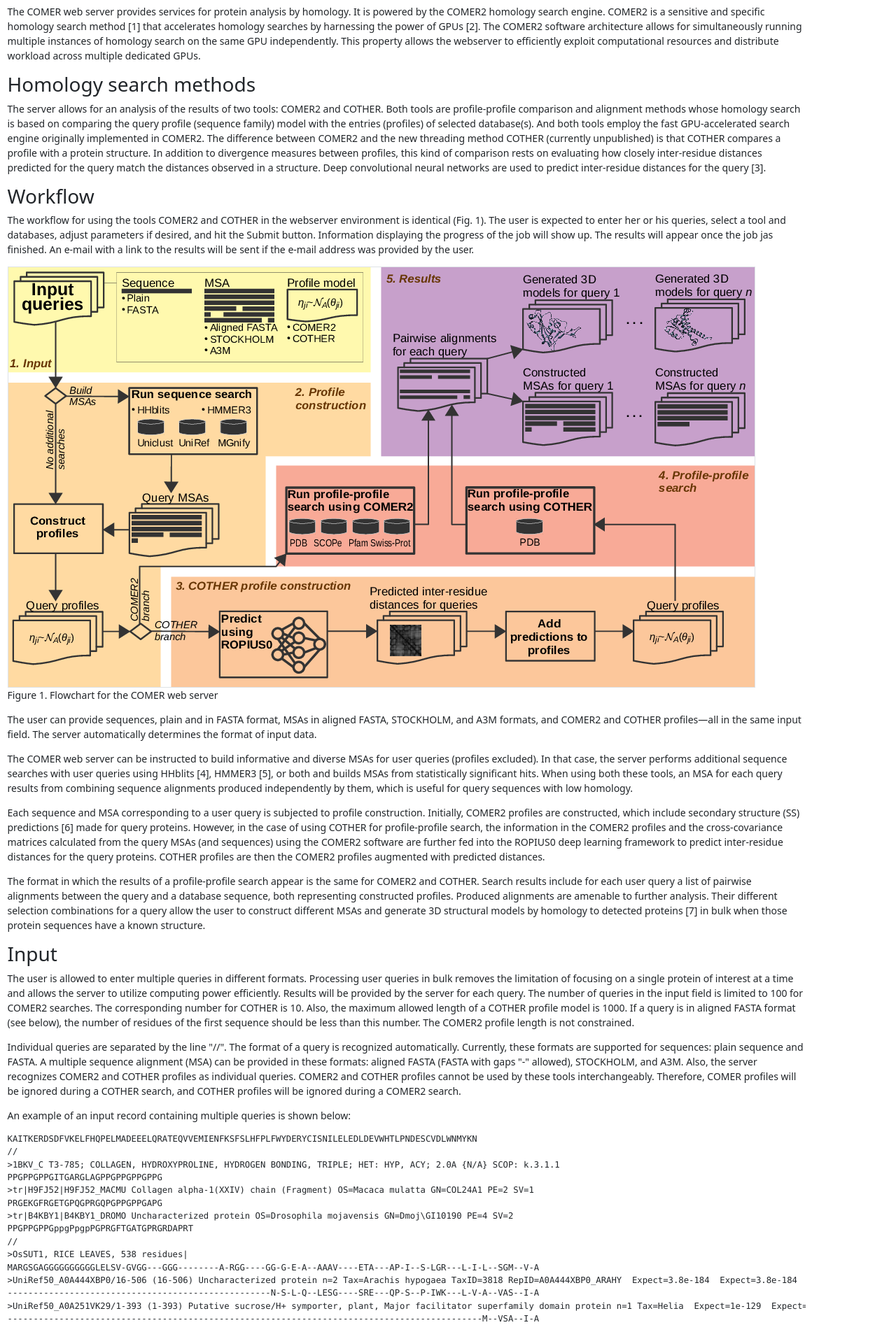
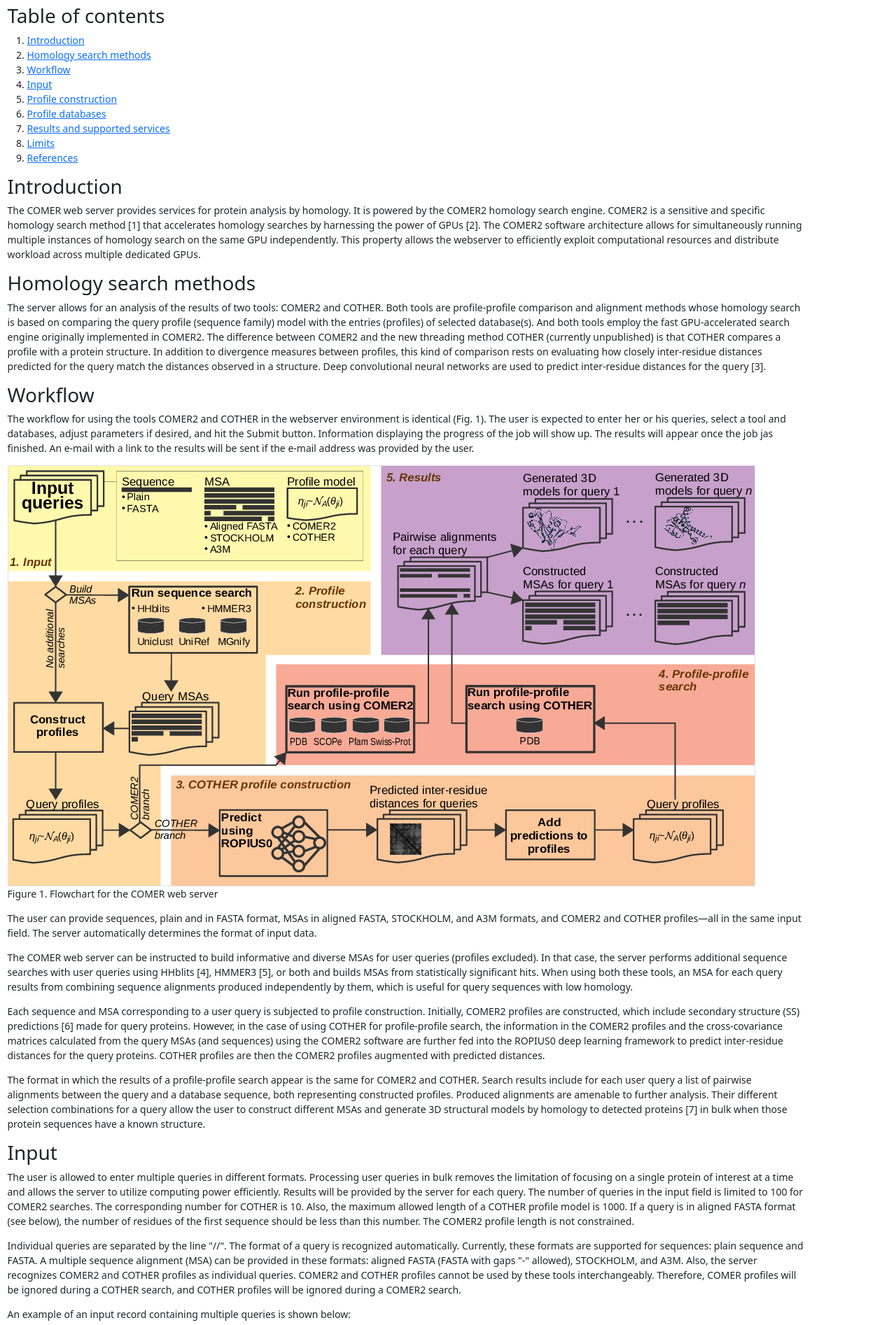
Before and after one commit to chemikeris/comer_web, a Django app: page /help/ in a window 1280 px wide. Shown: the part 96-1990 px from the top of the page at 70% size. Run offline with Django 3.2, Linux system fonts and the light colour scheme; parts of the project's set-up code (start-up, migrations or seed data) failed here and were passed over; some libraries are stand-ins or nearby versions.

Commit message:
Add table of contents for help pages
	modified:   static/css/site.css
	modified:   templates/site/api_help.html
	modified:   templates/site/help.html

```diff
--- a/static/css/site.css
+++ b/static/css/site.css
@@ -84,3 +84,17 @@ noscript {
 .help_page {
     max-width: 1140px;
 }
+ol {
+    counter-reset: item;
+}
+
+ol > li {
+    counter-increment: item;
+}
+ol ol > li {
+    display: block;
+}
+ol ol > li:before {
+    content: counters(item, ".") ". ";
+    margin-left: -20px;
+}
--- a/templates/site/help.html
+++ b/templates/site/help.html
@@ -3,13 +3,26 @@
 {% load static %}
 <div class="help_page">
 <h1>COMER web server help</h1>
+<h2>Table of contents</h2>
+<ol>
+    <li><a href="#help_introduction">Introduction</a></li>
+    <li><a href="#help_homology_search">Homology search methods</a></li>
+    <li><a href="#help_workflow">Workflow</a></li>
+    <li><a href="#help_input">Input</a></li>
+    <li><a href="#help_profile_construction">Profile construction</a></li>
+    <li><a href="#help_profile_databases">Profile databases</a></li>
+    <li><a href="#help_results">Results and supported services</a></li>
+    <li><a href="#help_limits">Limits</a></li>
+    <li><a href="#help_references">References</a></li>
+</ol>
+<h2 id="help_introduction">Introduction</h2>
 <p>
 The COMER web server provides services for protein analysis by homology.
 It is powered by the COMER2 homology search engine. COMER2 is a sensitive and specific homology search method [1] that accelerates homology searches by harnessing the power of GPUs [2].
 The COMER2 software architecture allows for simultaneously running multiple instances of homology search on the same GPU independently.
 This property allows the webserver to efficiently exploit computational resources and distribute workload across multiple dedicated GPUs.
 </p>
-<h2>Homology search methods</h2>
+<h2 id="help_homology_search">Homology search methods</h2>
 <p>
 The server allows for an analysis of the results of two tools: COMER2 and COTHER.
 Both tools are profile-profile comparison and alignment methods whose homology search is based on comparing the query profile (sequence family) model with the entries (profiles) of selected database(s).
@@ -18,7 +31,7 @@ The difference between COMER2 and the new threading method COTHER (currently unp
 In addition to divergence measures between profiles, this kind of comparison rests on evaluating how closely inter-residue distances predicted for the query match the distances observed in a structure.
 Deep convolutional neural networks are used to predict inter-residue distances for the query [3].
 </p>
-<h2>Workflow</h2>
+<h2 id="help_workflow">Workflow</h2>
 <p>
 The workflow for using the tools COMER2 and COTHER in the webserver environment is identical (Fig. 1).
 The user is expected to enter her or his queries, select a tool and databases, adjust parameters if desired, and hit the Submit button.
@@ -49,7 +62,7 @@ The format in which the results of a profile-profile search appear is the same f
 Produced alignments are amenable to further analysis.
 Their different selection combinations for a query allow the user to construct different MSAs and generate 3D structural models by homology to detected proteins [7] in bulk when those protein sequences have a known structure.
 </p>
-<h2>Input</h2>
+<h2 id="help_input">Input</h2>
 <p>
 The user is allowed to enter multiple queries in different formats.
 Processing user queries in bulk removes the limitation of focusing on a single protein of interest at a time and allows the server to utilize computing power efficiently.
@@ -103,7 +116,7 @@ MARGSGAGGGGGGGGGGLELSV-GVGG---GGG--------A-RGG----GG-G-E-A--AAAV----ETA---AP-I--
 --------------------------------------------------------------------------------------------M--VSA--I-A
 </pre>
 <p>can be configured to represent three different queries (sequences in the MSA).</p>
-<h2>Profile construction</h2>
+<h2 id="help_profile_construction">Profile construction</h2>
 <p>
 The COMER2 and COTHER profile are constructed from an MSA.
 A profile and an MSA can be provided directly (see Input).
@@ -112,7 +125,7 @@ Sequence search can be configured to be conducted using either HHblits [4] or HM
 The latter means that HHblits and HMMER are used independently, and their resulting pairwise sequence alignments are combined into a final MSA.
 Note that if an MSA provided as a query is to be searched for, it first undergoes (HHblits and/or HMMER) profile construction followed by a profile-to-sequence search.
 </p>
-<h2>Profile databases</h2>
+<h2 id="help_profile_databases">Profile databases</h2>
 <p>Four profile databases are available for COMER2 search:</p>
 <ul>
     <li>PDB filtered to 70% sequence identity (PDB70),</li>
@@ -122,7 +135,7 @@ Note that if an MSA provided as a query is to be searched for, it first undergoe
 </ul>
 <p>Multiple databases can be selected (Ctrl key + Mouse's left-click) before submitting a job.</p>
 <p>The PDB70 database of COTHER profiles is available for COTHER search by threading.</p>
-<h2>Results and supported services</h2>
+<h2 id="help_results">Results and supported services</h2>
 <p>
 The format of COMER2 and COTHER results is the same.
 First, the list of links to the results for each query is displayed.
@@ -181,7 +194,7 @@ In general, simultaneous searching across all available profile databases enable
 The services are activated by submitting a job.
 Once the results are ready, a visualization layer is added to depict results graphically.
 </p>
-<h2>Limits</h2>
+<h2 id="help_limits">Limits</h2>
 <ul>
     <li>Maximum number of queries in the input field for COMER searches = 100.</li>
     <li>Maximum number of queries in the input field for COTHER = 10.</li>
@@ -189,7 +202,7 @@ Once the results are ready, a visualization layer is added to depict results gra
     <li>Maximum number of single-template 3D structural models for generating them simultaneously = 15.</li>
     <li>Maximum number of structural templates for one 3D model = 7.</li>
 </ul>
-<h2>References</h2>
+<h2 id="help_references">References</h2>
 <ol>
     <li>Margelevičius M. Bayesian nonparametrics in protein remote homology search. <a href="https://doi.org/10.1093/bioinformatics/btw213">Bioinformatics. 2016;32(18):2744-52</a>.</li>
     <li>Margelevičius M. COMER2: GPU-accelerated sensitive and specific homology searches. <a href="https://doi.org/10.1093/bioinformatics/btaa185">Bioinformatics. 2020;36(11):3570-3572</a>.</li>
```
Also changed, not shown: templates/site/api_help.html (+24 -9 lines).
